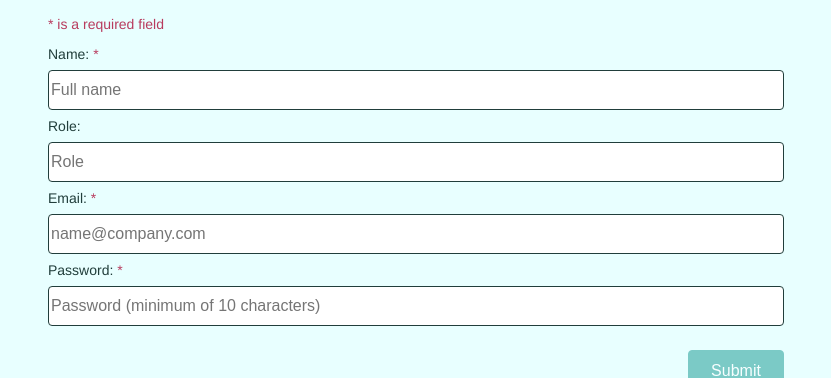
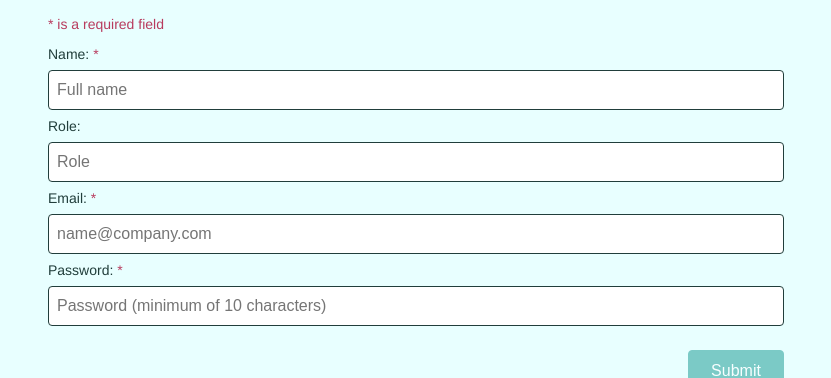
Before and after one commit to juliatan/tray-form, a React (Create React App) app: page / in a window 1280 px wide. Shown: the part 265-643 px from the top of the page, without its empty margins (224-1055 px from the left). Built offline with nearby package versions, Linux system fonts and the light colour scheme.

Commit message:
Fix padding in input fields

```diff
--- a/src/components/UserDetails/UserDetails.module.scss
+++ b/src/components/UserDetails/UserDetails.module.scss
@@ -13,6 +13,7 @@
 
   input {
     margin: 8px 0;
+    padding: 0 8px;
     height: 40px;
     border: 1px solid $dark-green;
     border-radius: 4px;
```
